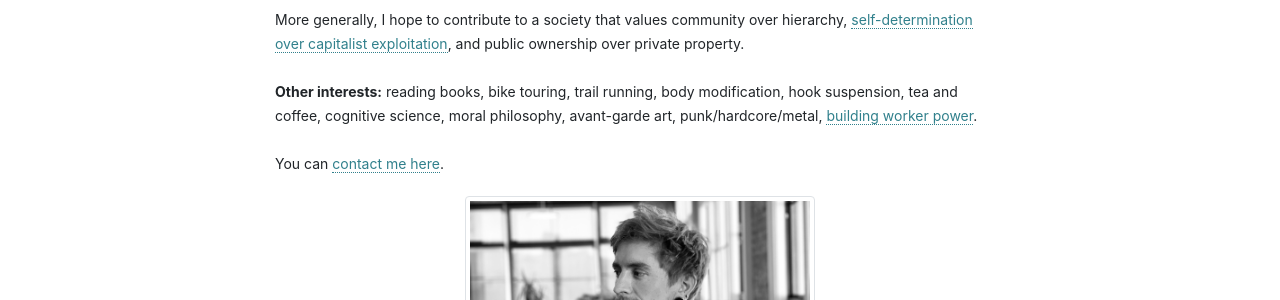
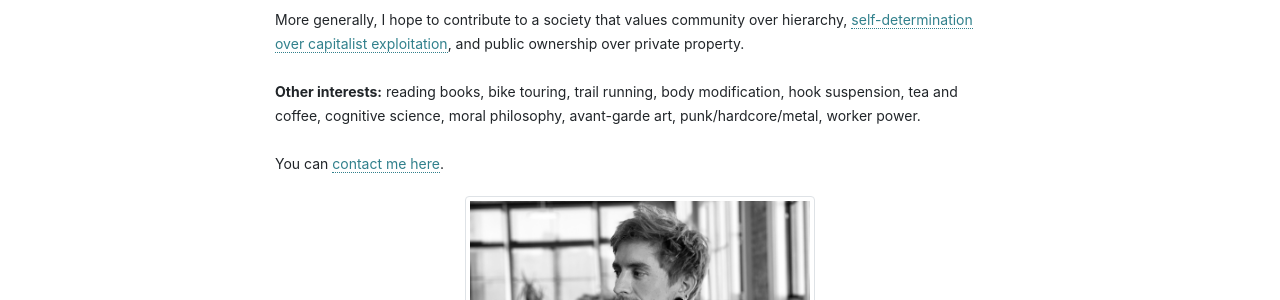
Before and after one commit to jessesquires/jessesquires.com, a Jekyll site: the page built from about.md, in a window 1280 px wide. Shown: the part 350-650 px from the top of the page. Built offline with Jekyll 4.4.1, drawn with Linux system fonts in a browser that asks for light colours; nearby versions of some CDN libraries; library files that are not in the unit come from our copies.

Commit message:
update about

```diff
--- a/about.md
+++ b/about.md
@@ -9,7 +9,7 @@ I am currently working on indie projects, as well as contracting and consulting.
 
 More generally, I hope to contribute to a society that values community over hierarchy, [self-determination over capitalist exploitation](https://crimethinc.com/tce), and public ownership over private property.
 
-**Other interests:** reading books, bike touring, trail running, body modification, hook suspension, tea and coffee, cognitive science, moral philosophy, avant-garde art, punk/hardcore/metal, [building worker power](https://www.techworkerscoalition.org).
+**Other interests:** reading books, bike touring, trail running, body modification, hook suspension, tea and coffee, cognitive science, moral philosophy, avant-garde art, punk/hardcore/metal, worker power.
 
 You can [contact me here](/contact).
 
```
